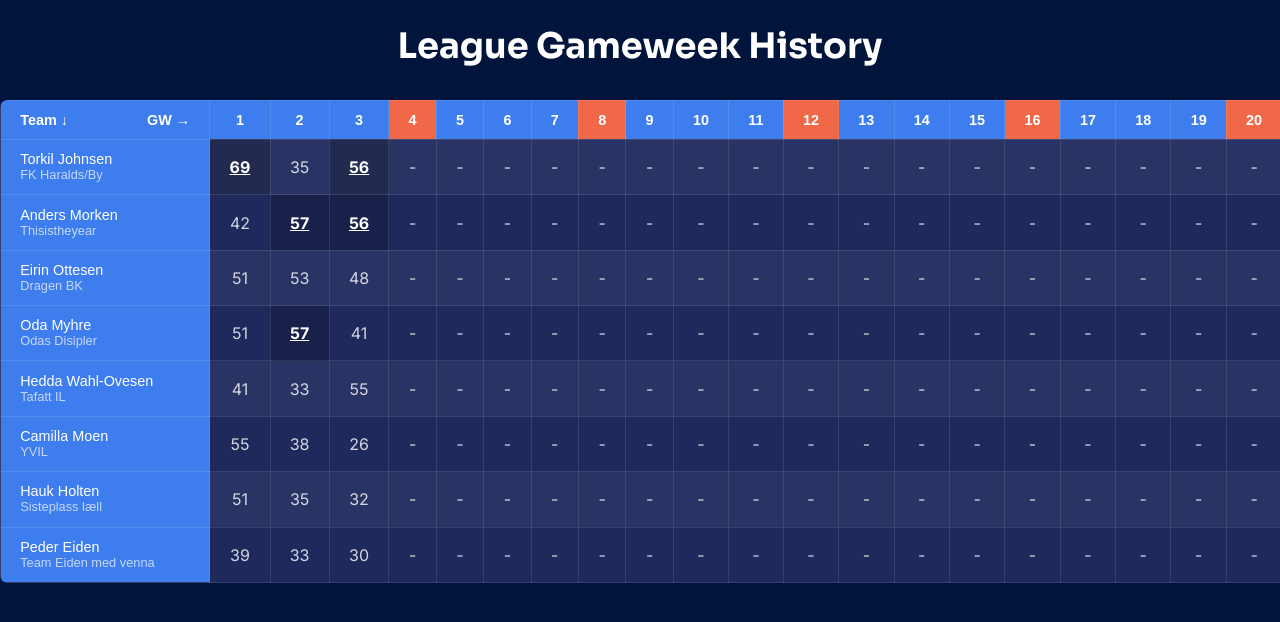
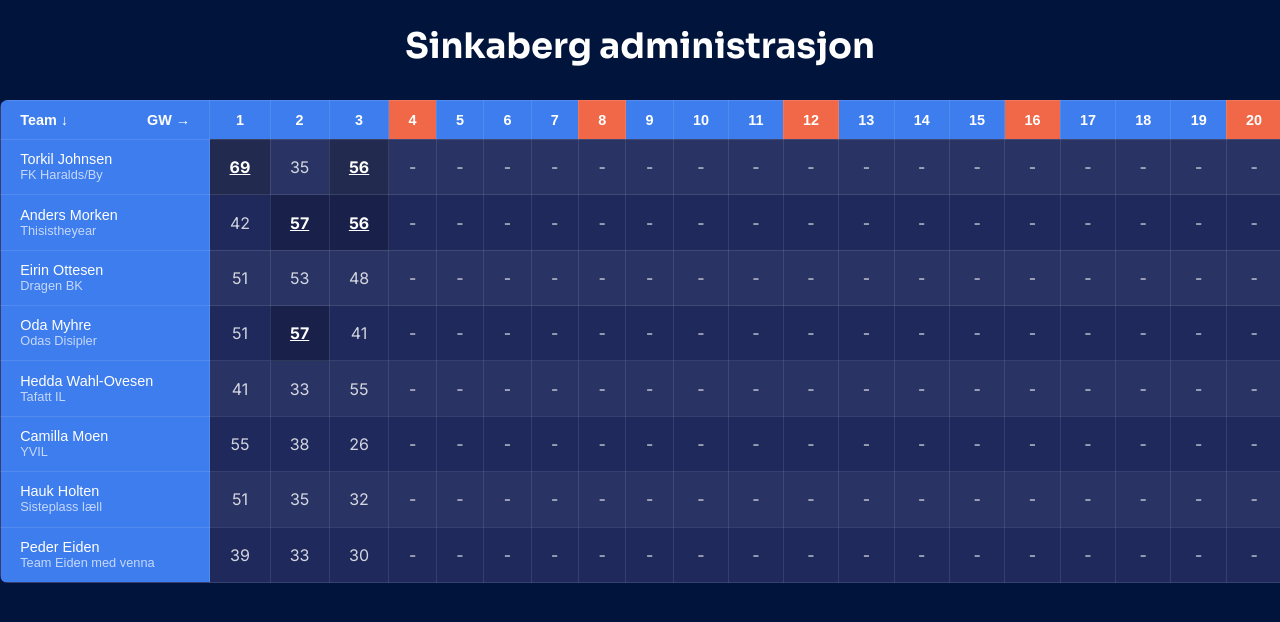
Before and after one commit to torkiljohnsen/live_fpl_league, a plain HTML site: page docs/league_gameweek_history_1638989.html in a window 1280 px wide. Shown: the top 622 px of the page. Drawn offline with Linux system fonts and the light colour scheme.

Commit message:
Template changes

```diff
--- a/docs/league_gameweek_history_1638989.html
+++ b/docs/league_gameweek_history_1638989.html
@@ -3,14 +3,14 @@
 <head>
     <meta charset="UTF-8">
     <meta name="viewport" content="width=device-width, initial-scale=1.0">
-    <title>League Gameweek History</title>
+    <title>Sinkaberg administrasjon - Gameweek History</title>
     <link href="https://fonts.googleapis.com/css2?family=Inter:wght@400;700&family=Sora:wght@700&display=swap" rel="stylesheet">
     <link rel="stylesheet" href="style.css">
 
 </head>
 <body>
 
-<h1>League Gameweek History</h1>
+<h1>Sinkaberg administrasjon</h1>
 <table class="gw_history">
     <tr>
         <th><span class="team_header">Team &#8595;</span><span class="gw_header">GW &#8594;</span></th>
```
Also changed, not shown: docs/index.html (+1 -1 lines).
